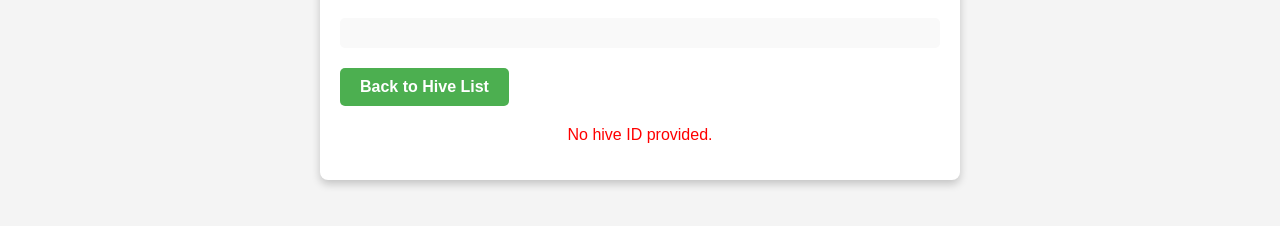
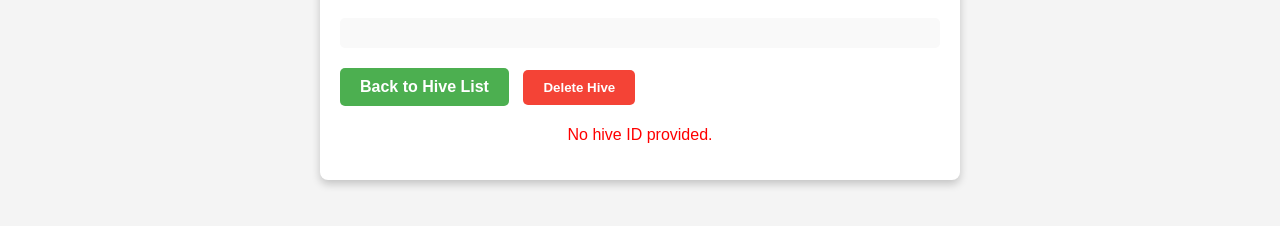
Before and after one commit to bilalhasan11/frontendd, a plain HTML site: page hive_details.html in a window 1280 px wide. Shown: the part 180-406 px from the top of the page. Drawn offline with Linux system fonts and the light colour scheme.

Commit message:
Update hive_details.html

```diff
--- a/hive_details.html
+++ b/hive_details.html
@@ -81,10 +81,31 @@
             background-color: #45a049;
         }
 
+        .delete-button {
+            display: inline-block;
+            margin-top: 20px;
+            margin-left: 10px;
+            padding: 10px 20px;
+            background-color: #f44336;
+            color: white;
+            border: none;
+            border-radius: 5px;
+            font-weight: bold;
+            cursor: pointer;
+        }
+
+        .delete-button:hover {
+            background-color: #d32f2f;
+        }
+
         .error {
             color: red;
             text-align: center;
             margin-top: 20px;
+        }
+
+        .hidden {
+            display: none;
         }
     </style>
 </head>
@@ -103,6 +124,7 @@
         <h1>Hive Details</h1>
         <div id="hiveDetails" class="details-card"></div>
         <a href="hive_management.html" class="back-button">Back to Hive List</a>
+        <button class="delete-button" onclick="confirmDeleteHive()">Delete Hive</button>
         <p id="errorMessage" class="error hidden"></p>
     </div>
 
@@ -110,7 +132,6 @@
         const API_URL = "https://bilalhasanniazi-bee-notbee.hf.space";
 
         async function loadHiveDetails() {
-            // Get hive_id from URL query parameter
             const urlParams = new URLSearchParams(window.location.search);
             const hiveId = urlParams.get("hive_id");
 
@@ -120,7 +141,6 @@
             }
 
             try {
-                // Fetch hive details using hive_id
                 const response = await fetch(`${API_URL}/hive_detail?hive_id=${hiveId}`);
                 const hive = await response.json();
 
@@ -129,7 +149,6 @@
                     return;
                 }
 
-                // Display hive details
                 const hiveDetails = document.getElementById("hiveDetails");
                 hiveDetails.innerHTML = `
                     <p><strong>Hive Number:</strong> ${hive.hive_number}</p>
@@ -145,20 +164,47 @@
             }
         }
 
-        // Helper function to determine health status class
         function getHealthClass(status) {
             if (!status) return "unknown";
             return status.toLowerCase() === "healthy" ? "healthy" : status.toLowerCase() === "unhealthy" ? "unhealthy" : "unknown";
         }
 
-        // Helper function to display error messages
         function displayError(message) {
             const errorMessage = document.getElementById("errorMessage");
             errorMessage.textContent = message;
             errorMessage.classList.remove("hidden");
         }
 
-        // Load hive details when the page loads
+        async function confirmDeleteHive() {
+            const urlParams = new URLSearchParams(window.location.search);
+            const hiveId = urlParams.get("hive_id");
+
+            if (!hiveId) {
+                displayError("No hive ID provided.");
+                return;
+            }
+
+            if (confirm("Are you sure you want to delete this hive? This action cannot be undone.")) {
+                try {
+                    const response = await fetch(`${API_URL}/hives?hive_id=${hiveId}`, {
+                        method: "DELETE",
+                        headers: { "Content-Type": "application/json" }
+                    });
+
+                    const result = await response.json();
+                    if (result.success) {
+                        alert("Hive deleted successfully.");
+                        window.location.href = "hive_management.html";
+                    } else {
+                        displayError("Failed to delete hive: " + (result.error || "Unknown error"));
+                    }
+                } catch (error) {
+                    console.error("Error deleting hive:", error);
+                    displayError("Error deleting hive. Please try again later.");
+                }
+            }
+        }
+
         loadHiveDetails();
 
         function logout() {
```
